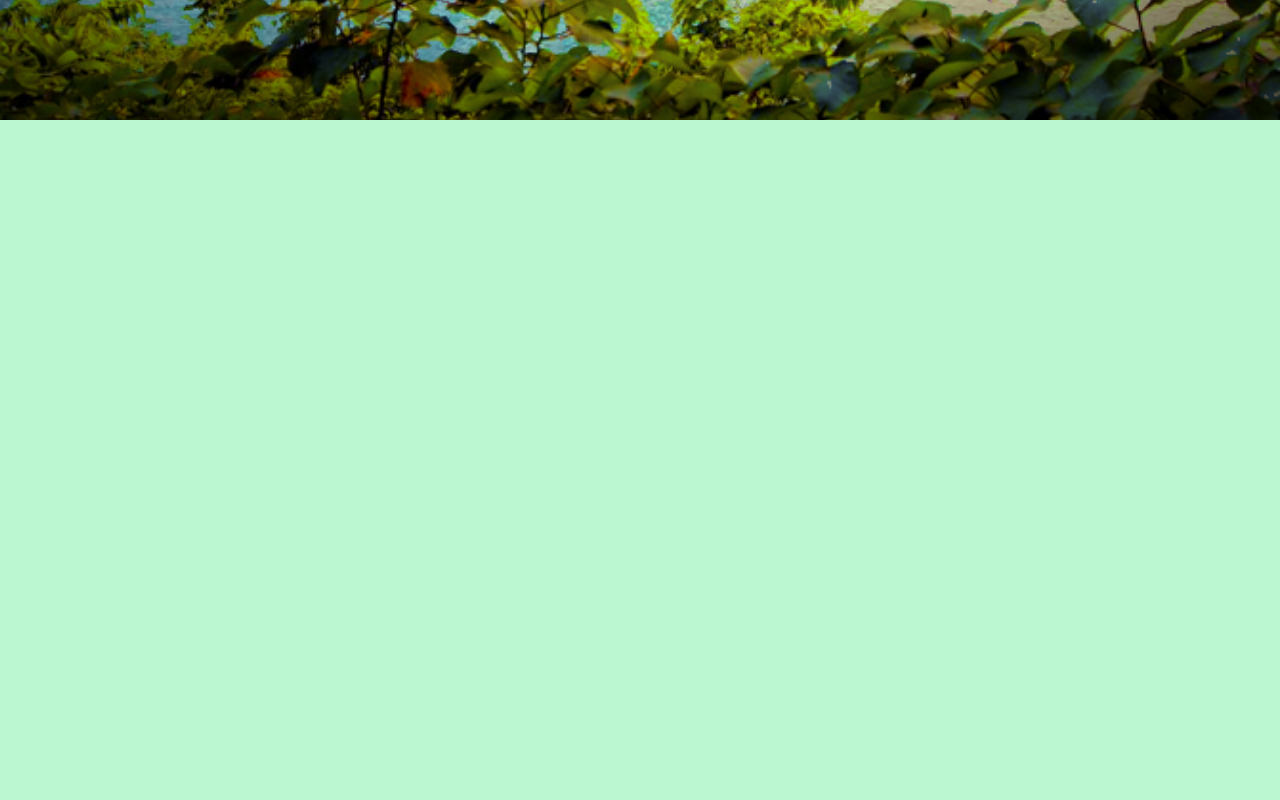
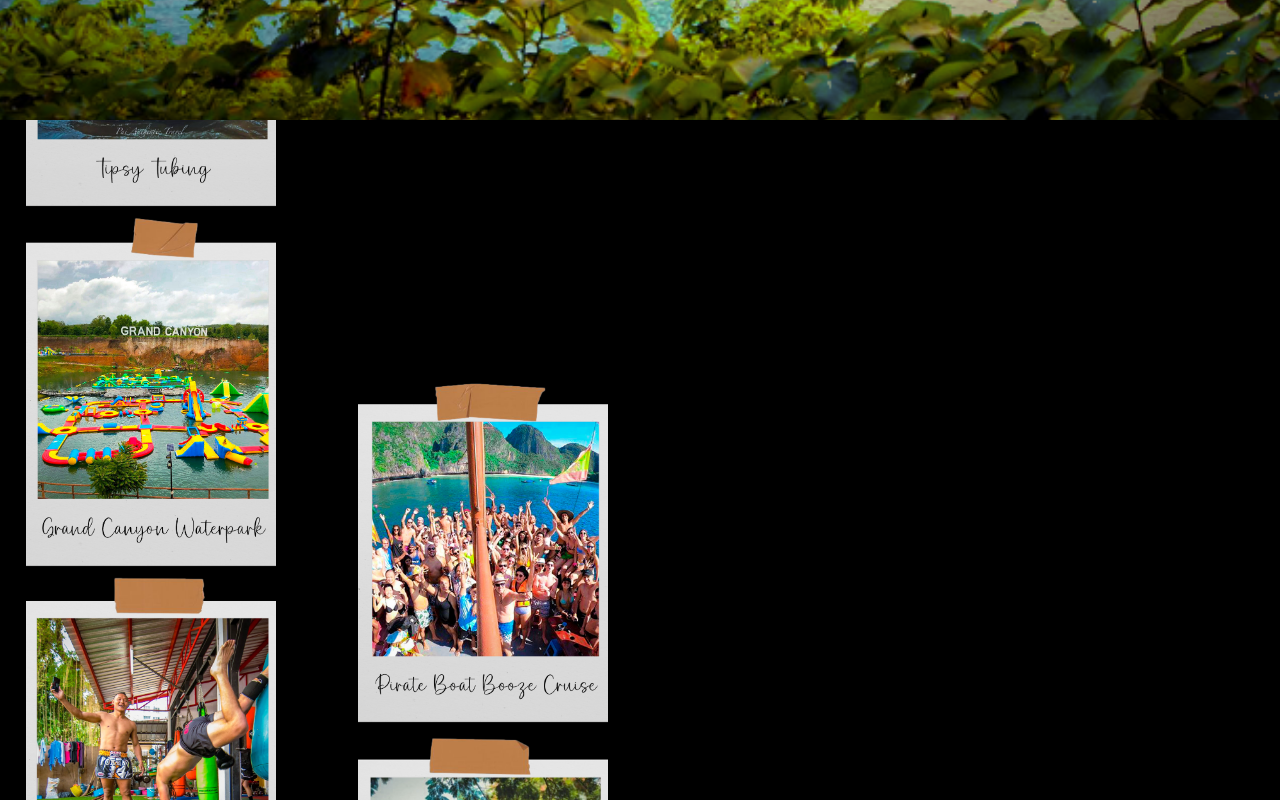
Before and after one commit to DWC97/j3-v3-project, a Next.js app: page / in a window 1280 px wide. Shown: the part 680-1480 px from the top of the page. Built offline with nearby package versions, Linux system fonts and the light colour scheme.

Commit message:
columns scrolling in opposite directions

```diff
--- a/src/components/about/About2.tsx
+++ b/src/components/about/About2.tsx
@@ -35,8 +35,8 @@ export function About2(){
     })
 
     const { height } = dimension;
-    const y = useTransform(scrollYProgress, [0, 1], [0, height * 1.5])
-    const y2 = useTransform(scrollYProgress, [0, 1], [0, height * 3])
+    const y = useTransform(scrollYProgress, [0, 1], [0, height * -2])
+    const y2 = useTransform(scrollYProgress, [0, 1], [0, height * 2])
     const y3 = useTransform(scrollYProgress, [0, 1], [0, height * 1.25])
 
   const y4 = useTransform(scrollYProgress, [0, 1], [0, height * 3])
@@ -58,7 +58,7 @@ export function About2(){
 
     return (
         <main className="main">
-            <div className='h-screen w-full bg-green-200' />
+            {/* <div className='h-screen w-full bg-green-200' /> */}
                 <div className="gallery" ref={gallery}>
                     <div className="galleryWrapper">
                         <Column images={[images[0], images[1], images[2], images[3]]} y={y}/>
@@ -68,7 +68,7 @@ export function About2(){
 
                     </div>
                 </div>
-            <div className='h-screen w-full bg-green-200' />
+            {/* <div className='h-screen w-full bg-green-200' /> */}
         </main>
     )
 }
--- a/src/components/about/AboutStyles.css
+++ b/src/components/about/AboutStyles.css
@@ -1,12 +1,12 @@
 .gallery{
-    height: 175vh;
+    height: 1080px;
     overflow: hidden;
     background: black;
 
     .galleryWrapper{
         position: relative;
         top: -12.5vh;
-        height: 200vh;
+        height: 1200px;
         display: flex;
         gap: 2vw;
         padding: 2vw;
@@ -21,10 +21,10 @@
             /* gap: 2vw; */
             white-space: nowrap;
             &:nth-of-type(1){
-                top: -30%;
+                top: 20%;
             }
             &:nth-of-type(2){
-                top: -70%;
+                top: -80%;
             }
             &:nth-of-type(3){
                 top: -30%;
```
